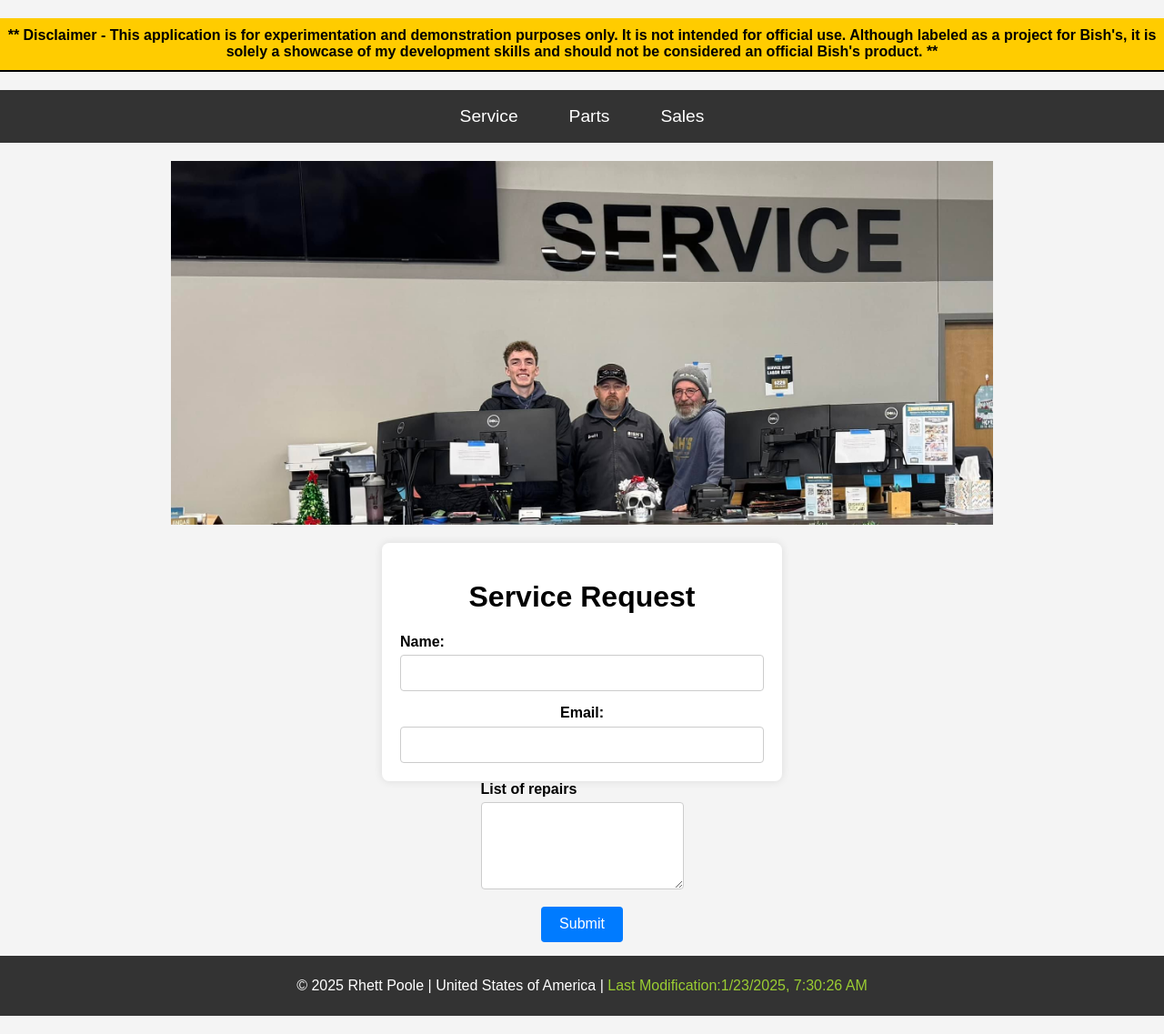
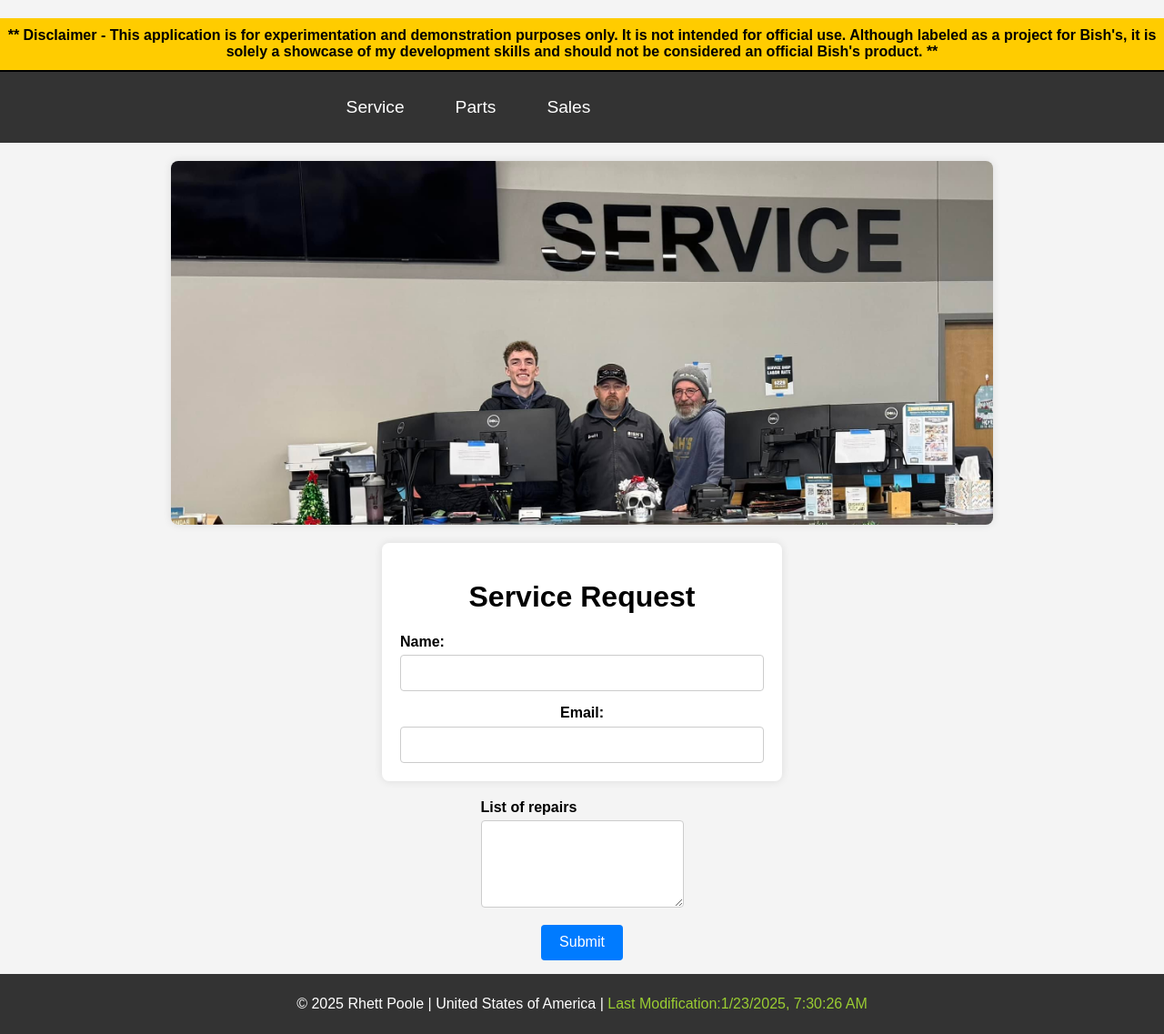
Before and after one commit to RhettPoole/bishs-project, a Flask app: page / in a window 1280 px wide. Shown: the whole page at 91% size. Run offline with Flask 2, Linux system fonts and the light colour scheme.

Commit message:
nav update, card update, logo inclusion

```diff
--- a/static/css/styles.css
+++ b/static/css/styles.css
@@ -1,12 +1,19 @@
 /* Reset some default styles */
-body, h1, form, label, input, textarea, footer {
+body,
+h1,
+form,
+label,
+input,
+textarea,
+footer {
   margin: 0;
   padding: 0;
   box-sizing: border-box;
 }
 
 /* Force page to take up full web browser height */
-html, body {
+html,
+body {
   height: 100%;
   margin: 0;
   display: flex;
@@ -34,12 +41,32 @@ header.disclaimer {
   border-bottom: 2px solid #000;
 }
 
+/* logo styling */
+#logo {
+  width: 100%;
+  max-width: 200px;
+  display: block;
+  padding-left: 2rem;
+}
+
 /* Main header styling */
 header.main-header {
+  background-color: #333;
   color: #fff;
-  padding: 20px;
+  padding: 10px;
   width: 100%;
-  text-align: center;
+  align-items: center;
+  justify-content: space-between;
+  display: flex;
+}
+
+header.main-header h1 {
+  flex-grow: 1;
+}
+
+header.main-header nav {
+  flex-grow: 1;
+  margin: 0 auto;
 }
 
 header.main-header nav ul {
@@ -50,6 +77,7 @@ header.main-header nav ul {
   justify-content: center;
   flex-direction: row;
   flex-wrap: wrap;
+  padding-right: 250px;
 }
 
 header.main-header nav ul li {
@@ -71,6 +99,11 @@ header.main-header nav ul li a {
   header.main-header nav ul li {
     margin: 10px 0;
   }
+
+  header.main-header nav ul {
+    padding-right: 0;
+  }
+
 }
 
 /* nav styling */
@@ -99,10 +132,26 @@ nav ul li a {
   color: white;
   text-decoration: none;
   padding: 0.5rem;
+  position: relative;
 }
 
 nav ul li a:hover {
   background-color: #555;
+  transition: background-color 0.3s ease;
+}
+
+header.main-header a.current::after,
+header.main-header a:hover::after {
+  content: '';
+  display: block;
+  width: 100%;
+  height: 2px;
+  background-color: white;
+  margin-top: 4px;
+  position: absolute;
+  bottom: 0;
+  left: 0;
+  z-index: 1;
 }
 
 /* layout container */
@@ -123,6 +172,9 @@ main {
   justify-self: start; /* Align image to the left */
   max-height: 400px; /* Set a maximum height for the image */
   grid-column: 1; /* Place in the first column */
+  margin-top: 20px;
+  border-radius: 8px;
+  box-shadow: 0 0 10px rgba(0, 0, 0, 0.1);
 }
 
 /* Container for the form */
@@ -134,10 +186,9 @@ main {
   width: 100%;
   max-width: 400px;
   text-align: center;
-  margin-top: 20px;
+  margin: 20px;
   grid-column: 2; /* Place in the second column */
 }
-
 
 /* Form heading */
 h1 {
```
